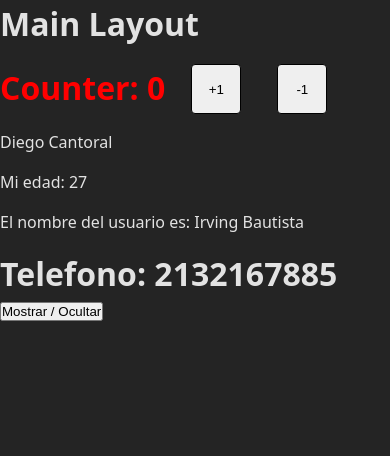
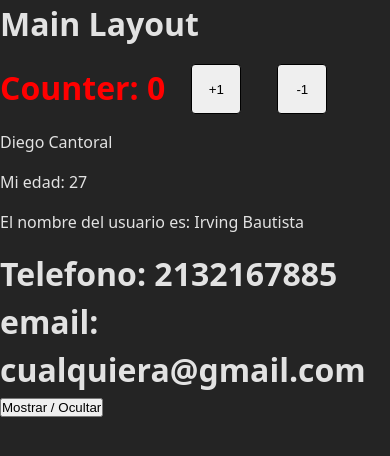
Before and after one commit to yair95Axity/git-react, a React (Vite) app: page / in a window 390 px wide. Both pictures are taken after a click on the button "Mostrar / Ocultar". Shown: the top 456 px of the page. Built offline with nearby package versions, Linux system fonts and the light colour scheme.

Commit message:
agrego email, compotente Showphone

```diff
--- a/src/components/show-phone/ShowPhone.tsx
+++ b/src/components/show-phone/ShowPhone.tsx
@@ -1,20 +1,21 @@
-
-import React, { useState } from 'react'
+import React, { useState } from "react";
 
 export const ShowPhone = () => {
-    const telefono = 2132167885;
-    const [showPhone, setShowPhone] = useState(false)
-    return (
+  const telefono = 2132167885;
+  const [showPhone, setShowPhone] = useState(false);
+  const email = "cualquiera@gmail.com";
+  return (
+    <div>
+      {showPhone && (
         <div>
+          <h1>Telefono: {telefono}</h1>
+          <h1>email: {email}</h1>
+        </div>
+      )}
 
-            {
-                showPhone && <h1>Telefono: {telefono}</h1>
-            }
-
-            <button onClick={() => setShowPhone(!showPhone)} >
-                Mostrar / Ocultar
-            </button>
-
-        </div>
-    )
-}
+      <button onClick={() => setShowPhone(!showPhone)}>
+        Mostrar / Ocultar
+      </button>
+    </div>
+  );
+};
```
